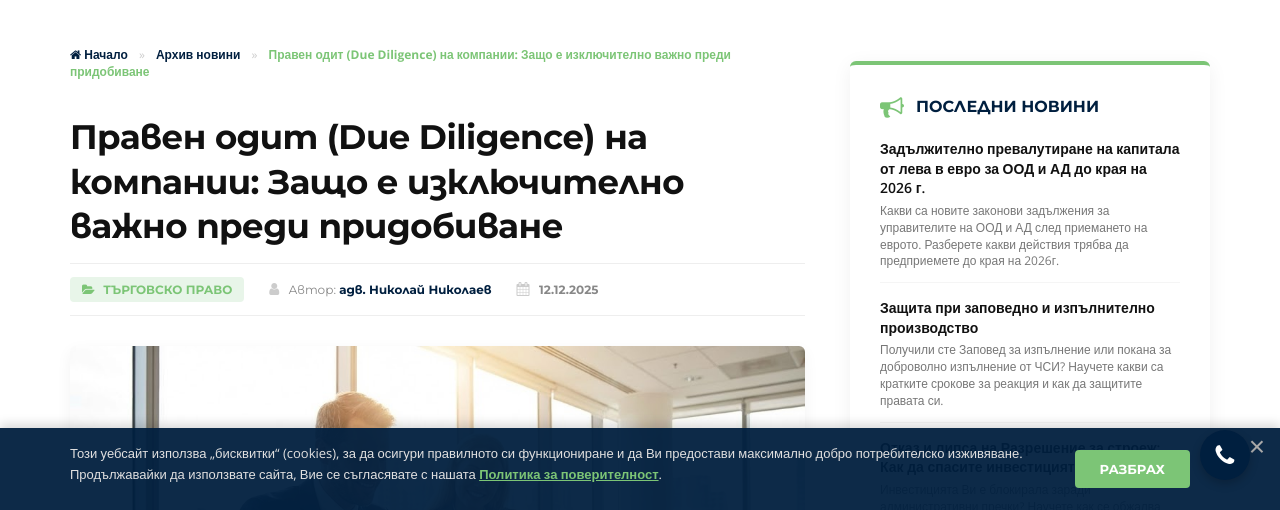
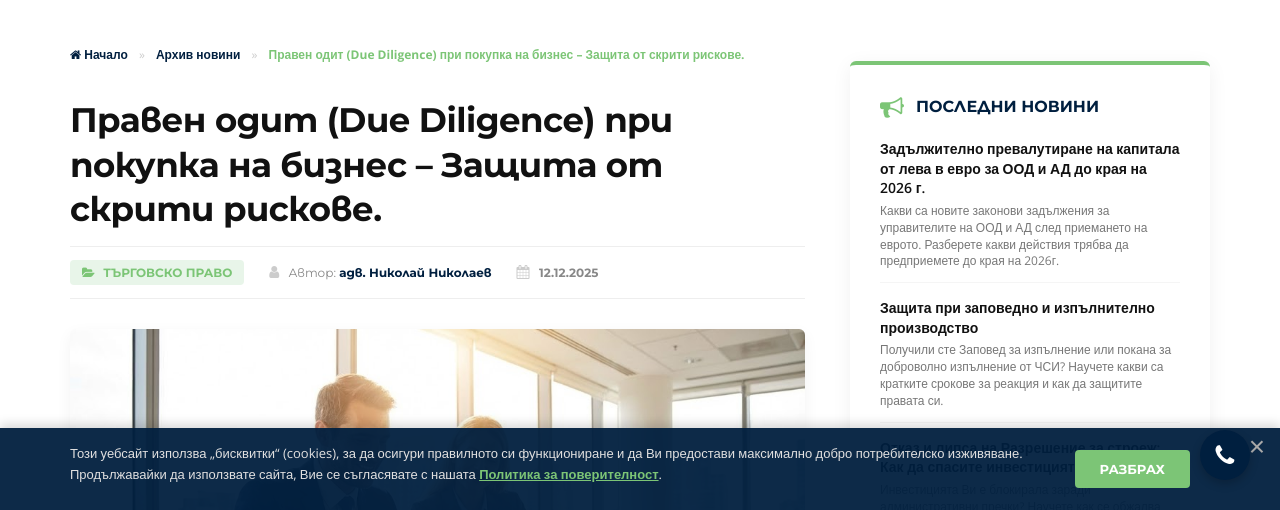
Before and after one commit to NikolaiNikolaev/law-page, a Jekyll site: the page built from _posts/targovski-novini/2025-12-12-praven-odit.md, in a window 1280 px wide and 900 px high, cut to the strip 390-900 px from the top of the window. Built offline with Jekyll 4.4.1, drawn with Linux system fonts in a browser that asks for light colours.

Commit message:
Update 2025-12-12-praven-odit.md

```diff
--- a/_posts/targovski-novini/2025-12-12-praven-odit.md
+++ b/_posts/targovski-novini/2025-12-12-praven-odit.md
@@ -1,7 +1,7 @@
 ---
 layout: post
-title: "Правен одит (Due Diligence) на компании: Защо е изключително важно преди придобиване"
-description: "Купувате работещ бизнес? Разберете защо счетоводният анализ не е достатъчен и как правният одит спасява инвестицията ви от скрити задължения."
+title: "Правен одит (Due Diligence) при покупка на бизнес – Защита от скрити рискове."
+description: "Купувате работещ бизнес? Разберете защо счетоводният анализ не е достатъчен и как правният одит спасява инвестицията ви от скрити задължения. Пълният правен одит разкрива скрити дългове, искове и задължения към работниците."
 image: "praven-odit.jpg"
 author: "адв. Николай Николаев"
 category: "Търговско право"
```
